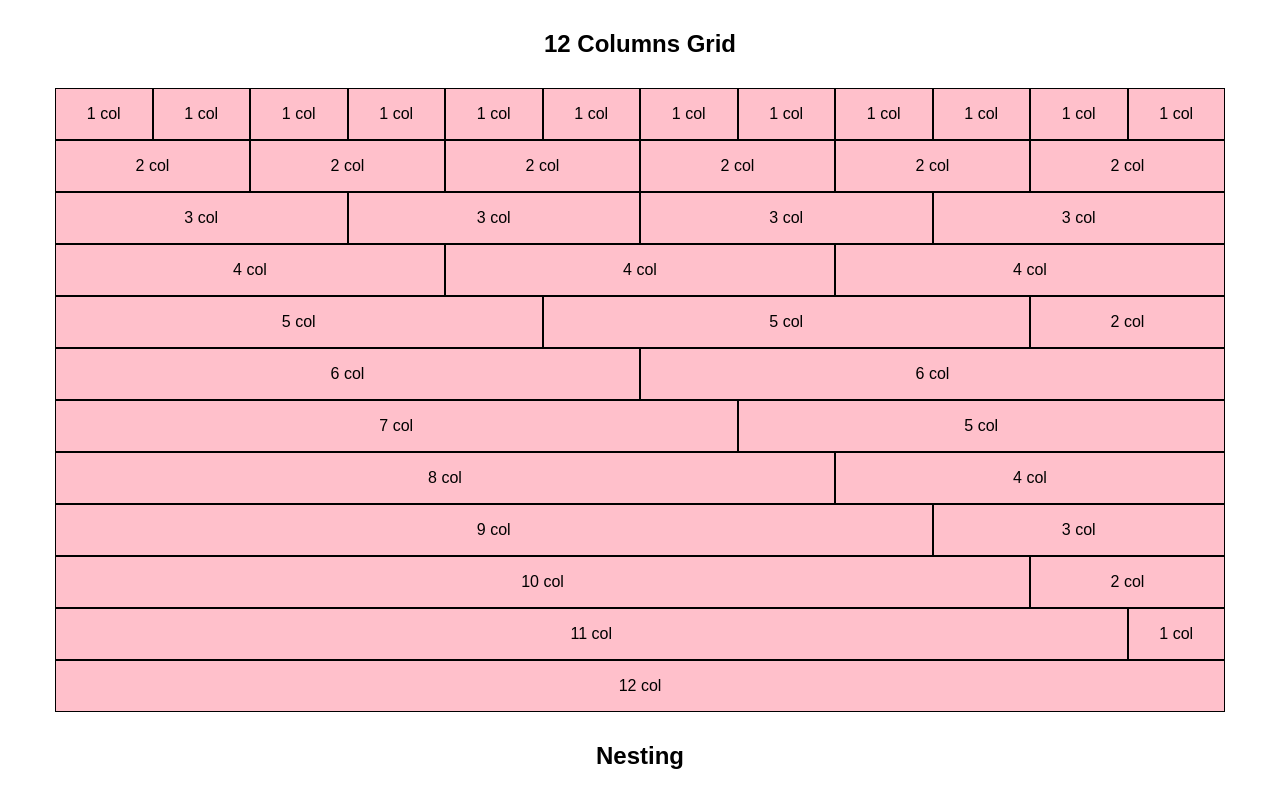
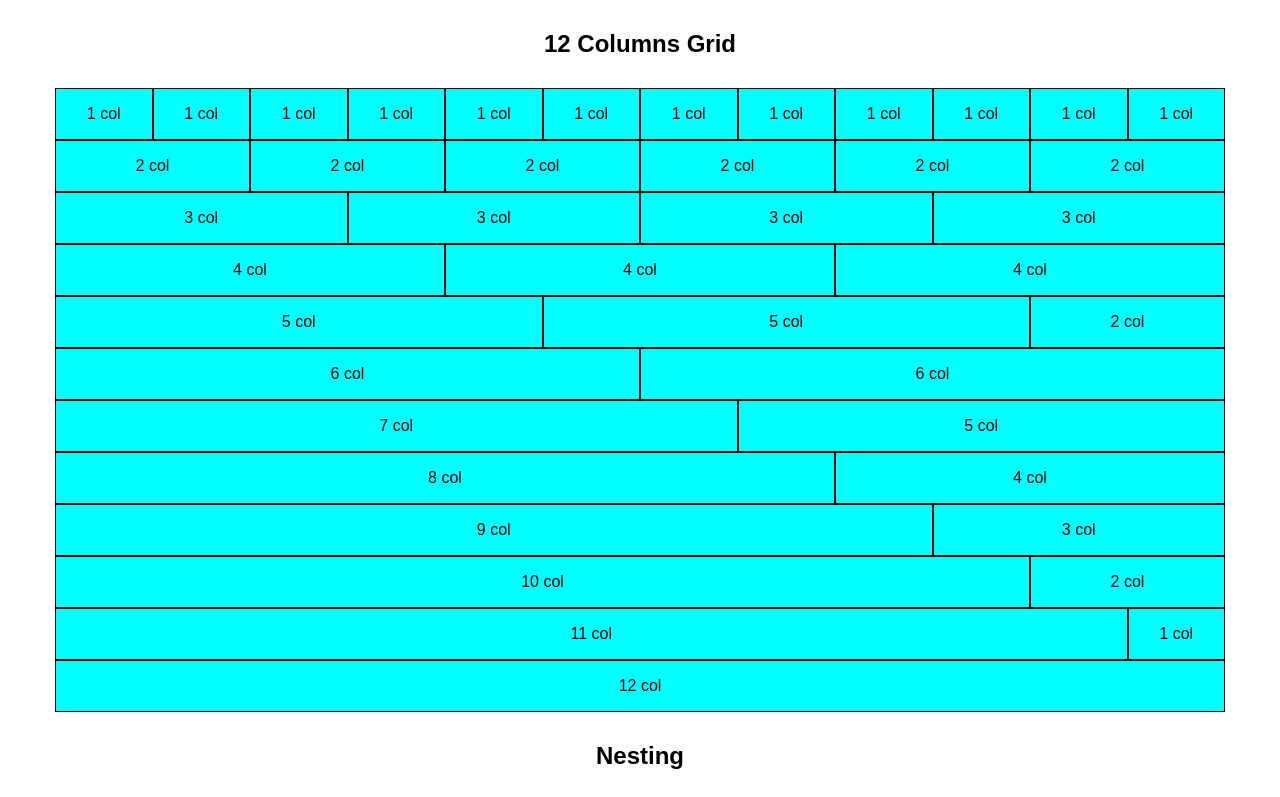
Before and after one commit to NicolaBuomp/html-css-12bool, a plain HTML site: page index.html in a window 1280 px wide. Shown: the top 797 px of the page. Drawn offline with Linux system fonts and the light colour scheme.

Commit message:
Create 12-Bool

```diff
--- a/css/framework-12bool.css
+++ b/css/framework-12bool.css
@@ -16,7 +16,7 @@
   float: left;
   padding: 16px;
   /* DEBUG:  */
-  background: pink;
+  background: #00FFFF;
   border: 1px solid #000;
   text-align: center;
 }
```
